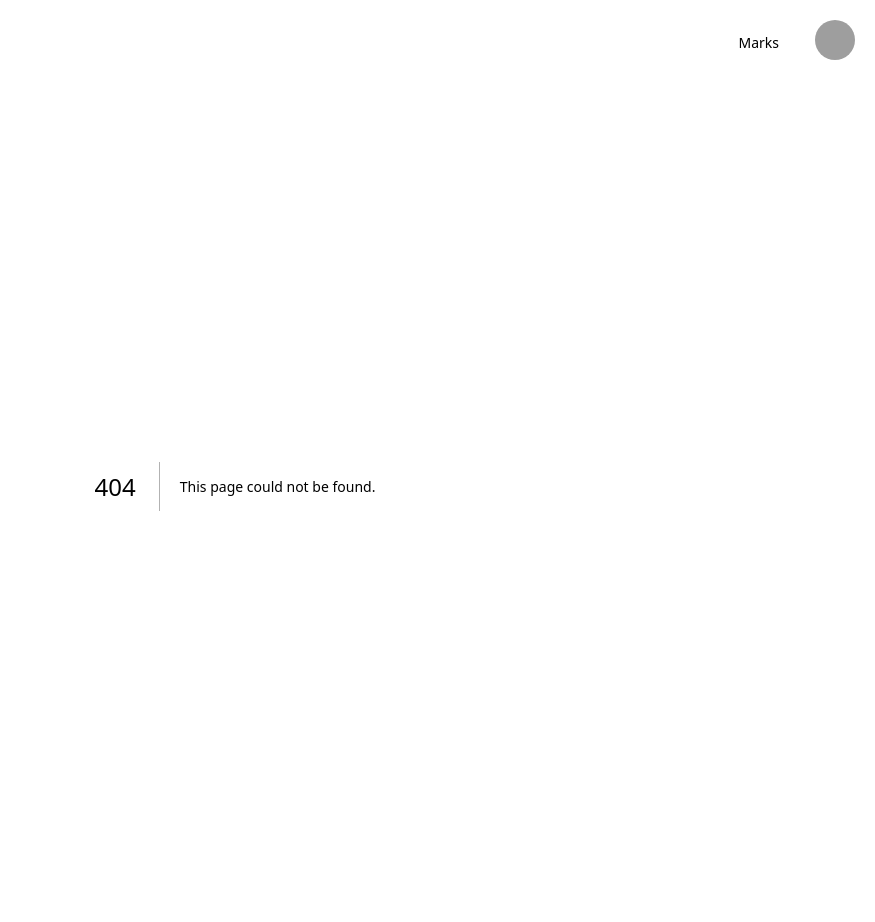
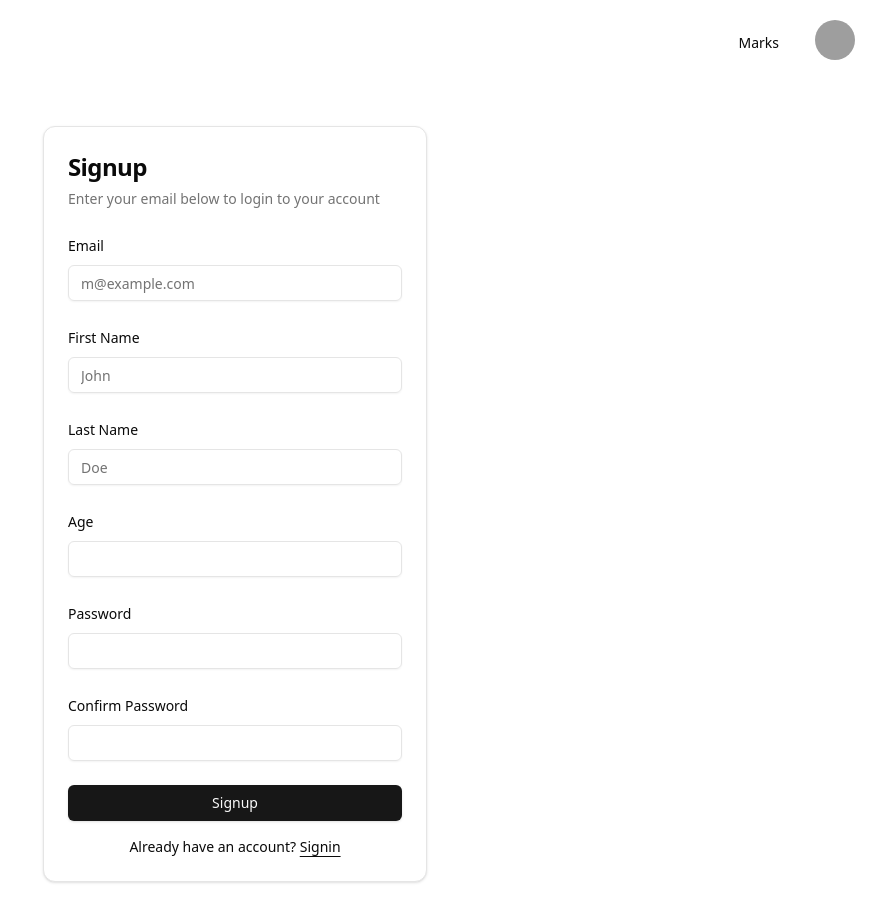
Before and after one commit to prb-dev/Dottech, a Next.js app in the folder client/: page /auth/signup in a window 1280 px wide. Before the commit this address had no page. Shown: the whole page, without its empty margins (405-1280 px from the left). Before the commit the page ends 886 px from the top, so only its background shows below. Built offline with nearby package versions, Linux system fonts and the light colour scheme; grey boxes are pictures that could not be loaded.

Commit message:
Create the signup page

```diff
--- a/client/src/app/auth/signin/page.tsx
+++ b/client/src/app/auth/signin/page.tsx
@@ -1,5 +1,4 @@
 "use client";
-import { cn } from "@/lib/utils";
 import { Button } from "@/components/ui/button";
 import {
   Card,
--- /dev/null
+++ b/client/src/app/auth/signup/page.tsx
@@ -0,0 +1,236 @@
+"use client";
+import { Button } from "@/components/ui/button";
+import {
+  Card,
+  CardContent,
+  CardDescription,
+  CardHeader,
+  CardTitle,
+} from "@/components/ui/card";
+import { Input } from "@/components/ui/input";
+import Link from "next/link";
+import { z } from "zod";
+import { useForm } from "react-hook-form";
+import {
+  Form,
+  FormControl,
+  FormField,
+  FormItem,
+  FormLabel,
+  FormMessage,
+} from "@/components/ui/form";
+import { zodResolver } from "@hookform/resolvers/zod";
+
+const passwordSchema = z.string().min(6, {
+  message: "Password must be at least 6 characters.",
+});
+
+const formSchema = z
+  .object({
+    email: z.string().email({
+      message: "Email must be valid.",
+    }),
+    firstName: z.string().min(3, {
+      message: "First name must be at least 3 characters.",
+    }),
+    lastName: z.string().min(3, {
+      message: "Last name must be at least 3 characters.",
+    }),
+    age: z
+      .number()
+      .int()
+      .min(19, {
+        message: "Age must be greater than 18.",
+      })
+      .max(99, {
+        message: "Age must be less than 100.",
+      }),
+    password: passwordSchema,
+    confirmPassword: passwordSchema,
+  })
+  .superRefine(({ password, confirmPassword }, ctx) => {
+    if (password !== confirmPassword) {
+      ctx.addIssue({
+        path: ["confirmPassword"],
+        message: "Passwords do not match.",
+        code: "custom",
+      });
+    }
+  });
+
+const Signup = () => {
+  const form = useForm<z.infer<typeof formSchema>>({
+    resolver: zodResolver(formSchema),
+    defaultValues: {
+      email: undefined,
+      firstName: undefined,
+      lastName: undefined,
+      age: undefined,
+      password: undefined,
+      confirmPassword: undefined,
+    },
+  });
+
+  const onSubmit = (values: z.infer<typeof formSchema>) => {
+    console.log(values);
+  };
+  return (
+    <div className="flex min-h-svh w-full items-center justify-center p-6 md:p-10">
+      <div className="w-full max-w-sm">
+        <div className="flex flex-col gap-6">
+          <Card>
+            <CardHeader>
+              <CardTitle className="text-2xl">Signup</CardTitle>
+              <CardDescription>
+                Enter your email below to login to your account
+              </CardDescription>
+            </CardHeader>
+            <CardContent>
+              <Form {...form}>
+                <form onSubmit={form.handleSubmit(onSubmit)}>
+                  <div className="flex flex-col gap-6">
+                    <FormField
+                      control={form.control}
+                      name="email"
+                      render={({ field }) => (
+                        <FormItem>
+                          <FormLabel>Email</FormLabel>
+                          <FormControl>
+                            <Input
+                              type="email"
+                              placeholder="m@example.com"
+                              {...field}
+                              value={field.value ?? ""}
+                              required
+                            />
+                          </FormControl>
+                          <FormMessage />
+                        </FormItem>
+                      )}
+                    />
+
+                    <FormField
+                      control={form.control}
+                      name="firstName"
+                      render={({ field }) => (
+                        <FormItem>
+                          <FormLabel>First Name</FormLabel>
+                          <FormControl>
+                            <Input
+                              placeholder="John"
+                              {...field}
+                              value={field.value ?? ""}
+                              required
+                            />
+                          </FormControl>
+                          <FormMessage />
+                        </FormItem>
+                      )}
+                    />
+
+                    <FormField
+                      control={form.control}
+                      name="lastName"
+                      render={({ field }) => (
+                        <FormItem>
+                          <FormLabel>Last Name</FormLabel>
+                          <FormControl>
+                            <Input
+                              placeholder="Doe"
+                              {...field}
+                              value={field.value ?? ""}
+                              required
+                            />
+                          </FormControl>
+                          <FormMessage />
+                        </FormItem>
+                      )}
+                    />
+
+                    <FormField
+                      control={form.control}
+                      name="age"
+                      render={({ field }) => (
+                        <FormItem>
+                          <FormLabel>Age</FormLabel>
+                          <FormControl>
+                            <Input
+                              type="number"
+                              {...field}
+                              value={field.value ?? ""}
+                              onChange={(e) =>
+                                field.onChange(
+                                  e.target.value
+                                    ? parseInt(e.target.value)
+                                    : undefined
+                                )
+                              }
+                              required
+                            />
+                          </FormControl>
+                          <FormMessage />
+                        </FormItem>
+                      )}
+                    />
+
+                    <FormField
+                      control={form.control}
+                      name="password"
+                      render={({ field }) => (
+                        <FormItem>
+                          <FormLabel>Password</FormLabel>
+                          <FormControl>
+                            <Input
+                              type="password"
+                              {...field}
+                              value={field.value ?? ""}
+                              required
+                            />
+                          </FormControl>
+                          <FormMessage />
+                        </FormItem>
+                      )}
+                    />
+
+                    <FormField
+                      control={form.control}
+                      name="confirmPassword"
+                      render={({ field }) => (
+                        <FormItem>
+                          <FormLabel>Confirm Password</FormLabel>
+                          <FormControl>
+                            <Input
+                              type="password"
+                              {...field}
+                              value={field.value ?? ""}
+                              required
+                            />
+                          </FormControl>
+                          <FormMessage />
+                        </FormItem>
+                      )}
+                    />
+                    <Button type="submit" className="w-full">
+                      Signup
+                    </Button>
+                  </div>
+                  <div className="mt-4 text-center text-sm">
+                    Already have an account?{" "}
+                    <Link
+                      href="/auth/signin"
+                      className="underline underline-offset-4"
+                    >
+                      Signin
+                    </Link>
+                  </div>
+                </form>
+              </Form>
+            </CardContent>
+          </Card>
+        </div>
+      </div>
+    </div>
+  );
+};
+
+export default Signup;
--- a/client/src/app/profile/page.tsx
+++ b/client/src/app/profile/page.tsx
@@ -78,6 +78,7 @@ const Profile = () => {
                 </FormItem>
               )}
             />
+
             <FormField
               control={form.control}
               name="name"
```
